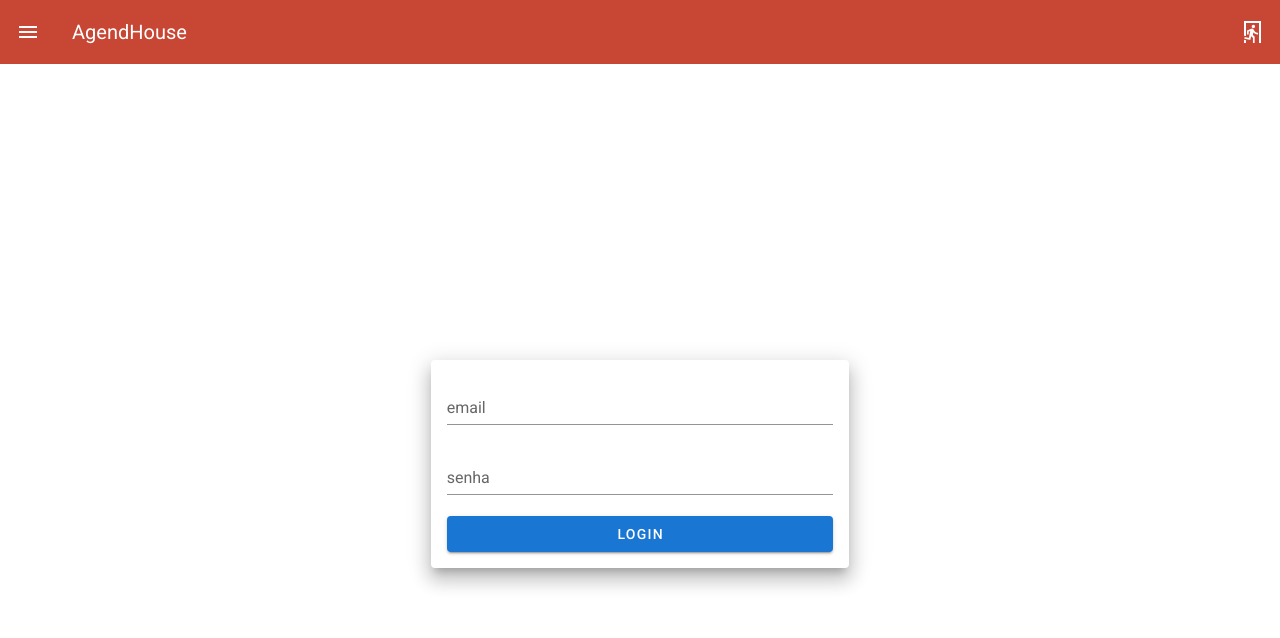
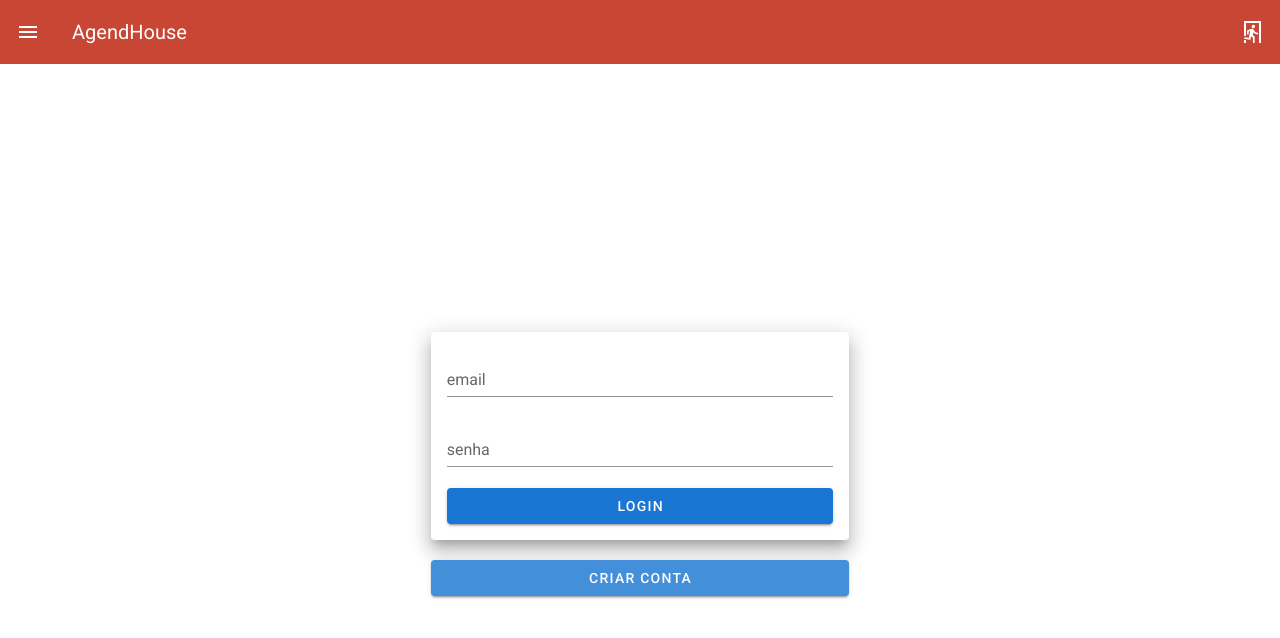
Before and after one commit to API-4-SEMESTRE/PROJETO-API, a Vue app in the folder Sistema/api-front/: page /login in a window 1280 px wide. Shown: the top 638 px of the page. Built offline with nearby package versions, Linux system fonts and the light colour scheme; what v-mask would draw is missing.

Commit message:
Criando um botao pra redirecionar o usuario pra tela de criar conta

```diff
--- a/Sistema/api-front/src/views/Login.vue
+++ b/Sistema/api-front/src/views/Login.vue
@@ -24,6 +24,13 @@
                 </v-form>
               </v-card-text>
             </v-card>
+            <v-btn
+              block
+              color="primary"
+              style="margin-top: 20px"
+              :to="{ name: 'Criar_Conta' }"
+              >Criar Conta</v-btn
+            >
           </v-flex>
         </v-layout>
       </v-container>
```
